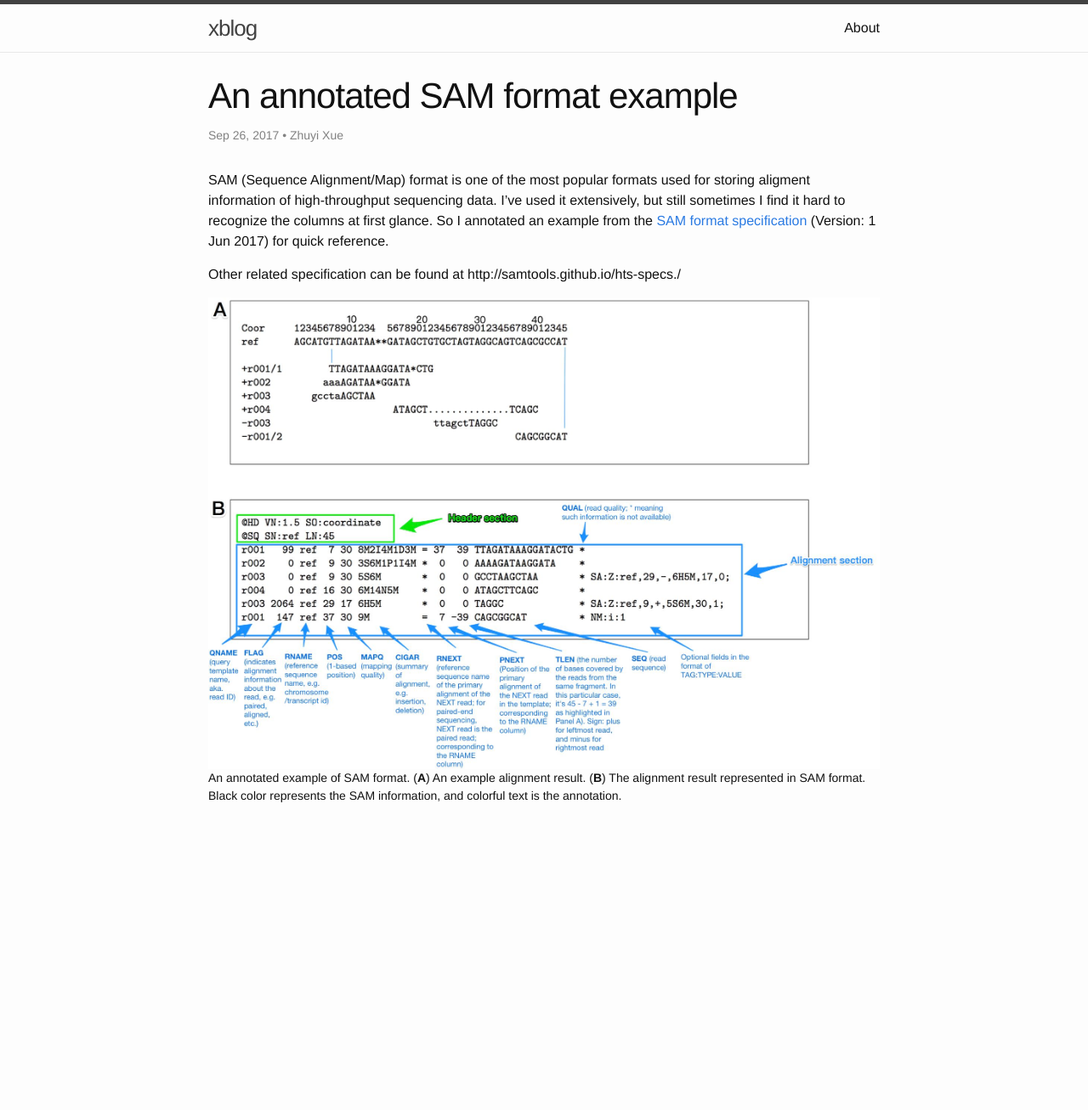
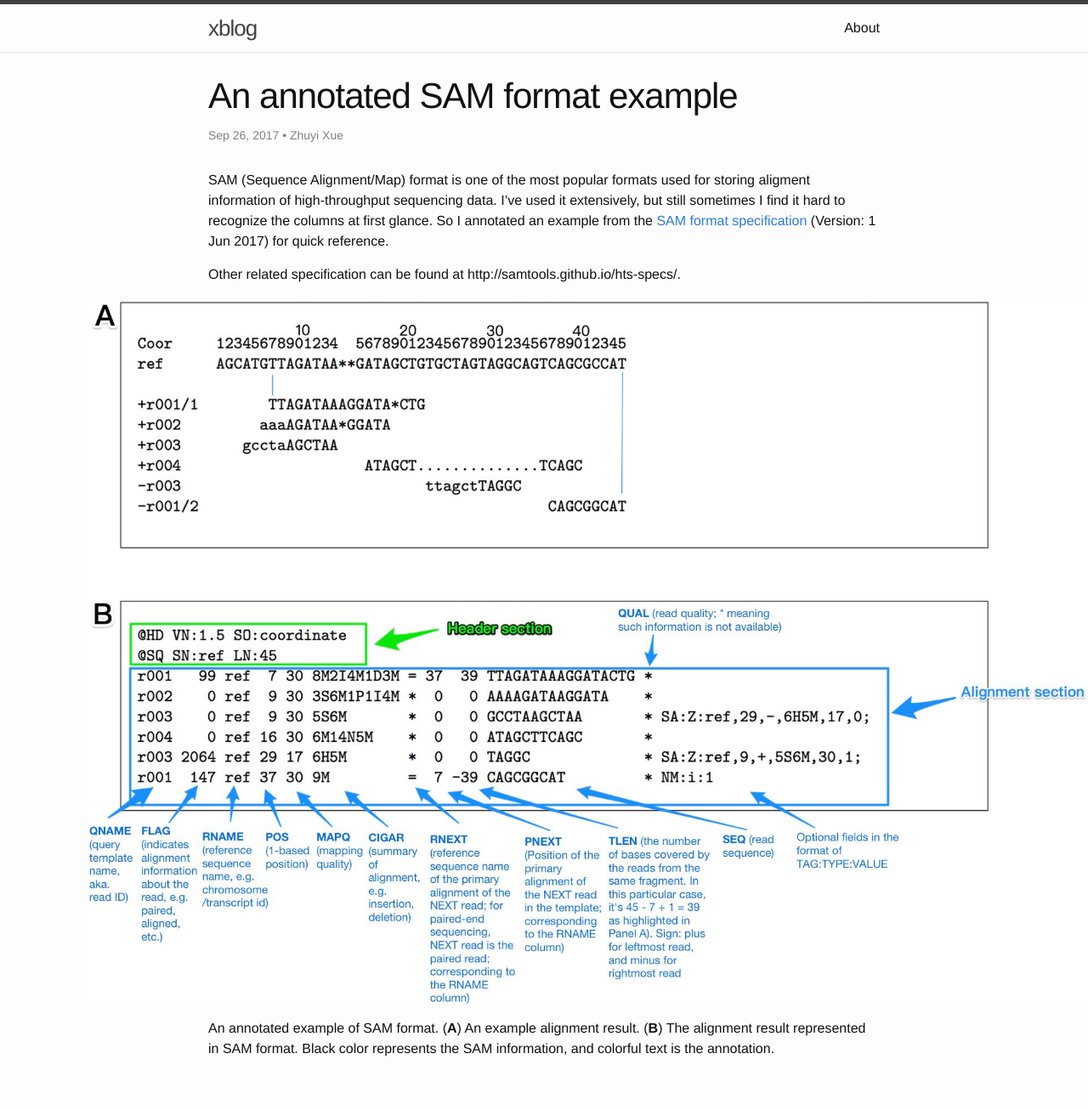
Before and after one commit to zyxue/zyxue.github.io, a Jekyll site: the page built from _posts/2017-09-26-sam-format-example.md, in a window 1280 px wide. Shown: the whole page at 85% size. Built offline with Jekyll 4.4.1, drawn with Linux system fonts in a browser that asks for light colours; comment, search, counter and statistics services are not loaded; before the commit the page ends 1007 px from its top, so only the background shows below that.

Commit message:
better formatted the figure sam_format_example.jpg in the post

```diff
--- a/_posts/2017-09-26-sam-format-example.md
+++ b/_posts/2017-09-26-sam-format-example.md
@@ -4,6 +4,14 @@ title:  An annotated SAM format example
 author: Zhuyi Xue
 tags: genomics, alignment, SAM format
 ---
+
+<style>
+figure.sam-example-figure {
+	width: 150%;
+	margin-left: -18%;
+}
+</style>
+
 
 SAM (Sequence Alignment/Map) format is one of the most popular formats used for
 storing aligment information of high-throughput sequencing data. I've used it
@@ -12,13 +20,13 @@ first glance. So I annotated an example from the [SAM format
 specification](https://samtools.github.io/hts-specs/SAMv1.pdf) (Version: 1 Jun
 2017) for quick reference.
 
-Other related specification can be found at http://samtools.github.io/hts-specs./
+Other related specification can be found at http://samtools.github.io/hts-specs/.
 
-<figure>
+<figure class="sam-example-figure">
     <img src="/assets/sam_format_example.jpg" alt="SAM format example "/>
-    <figcaption>
-    An annotated example of SAM format. (<strong>A</strong>) An example alignment result.
-    (<strong>B</strong>) The alignment result represented in SAM format.
-    Black color represents the SAM information, and colorful text is the annotation.
-</figcaption>
 </figure>
+
+An annotated example of SAM format. (<strong>A</strong>) An example
+alignment result.  (<strong>B</strong>) The alignment result
+represented in SAM format.  Black color represents the SAM
+information, and colorful text is the annotation.
```
